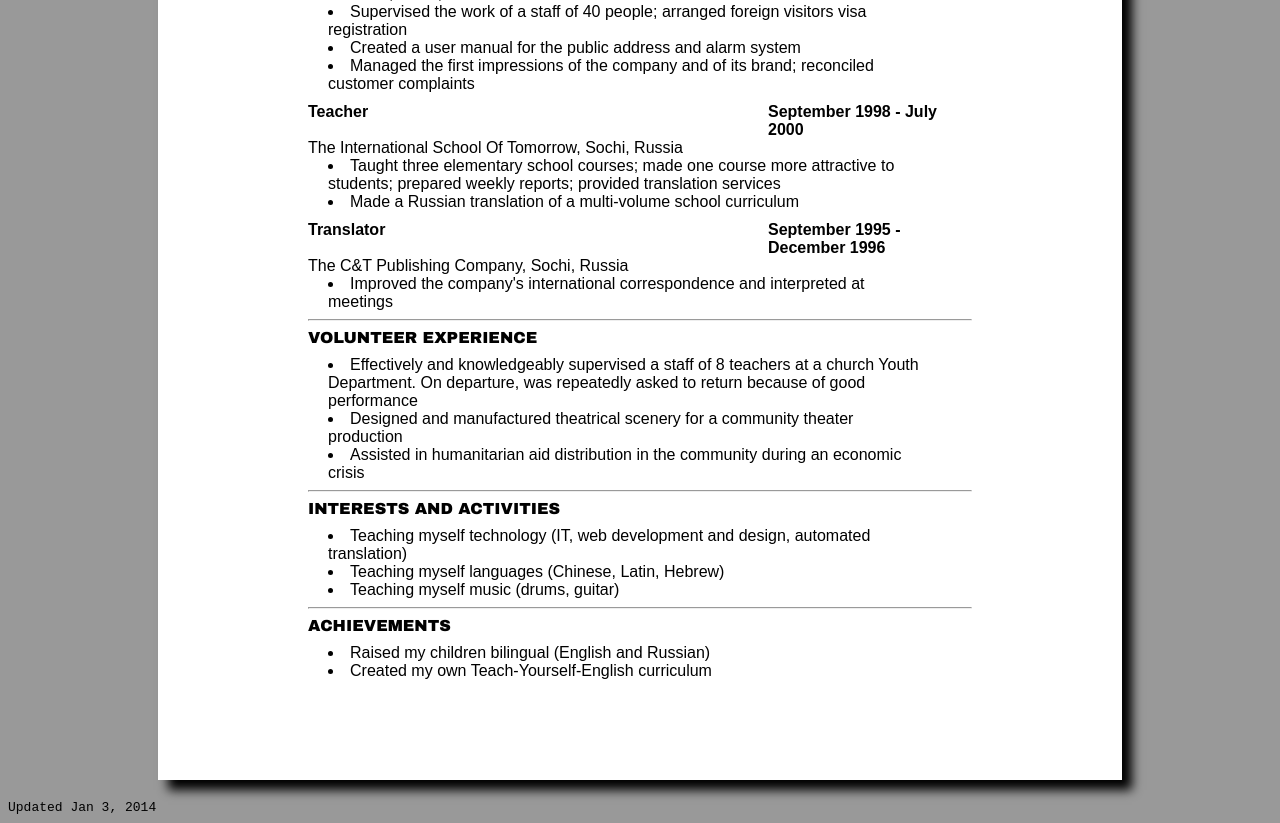
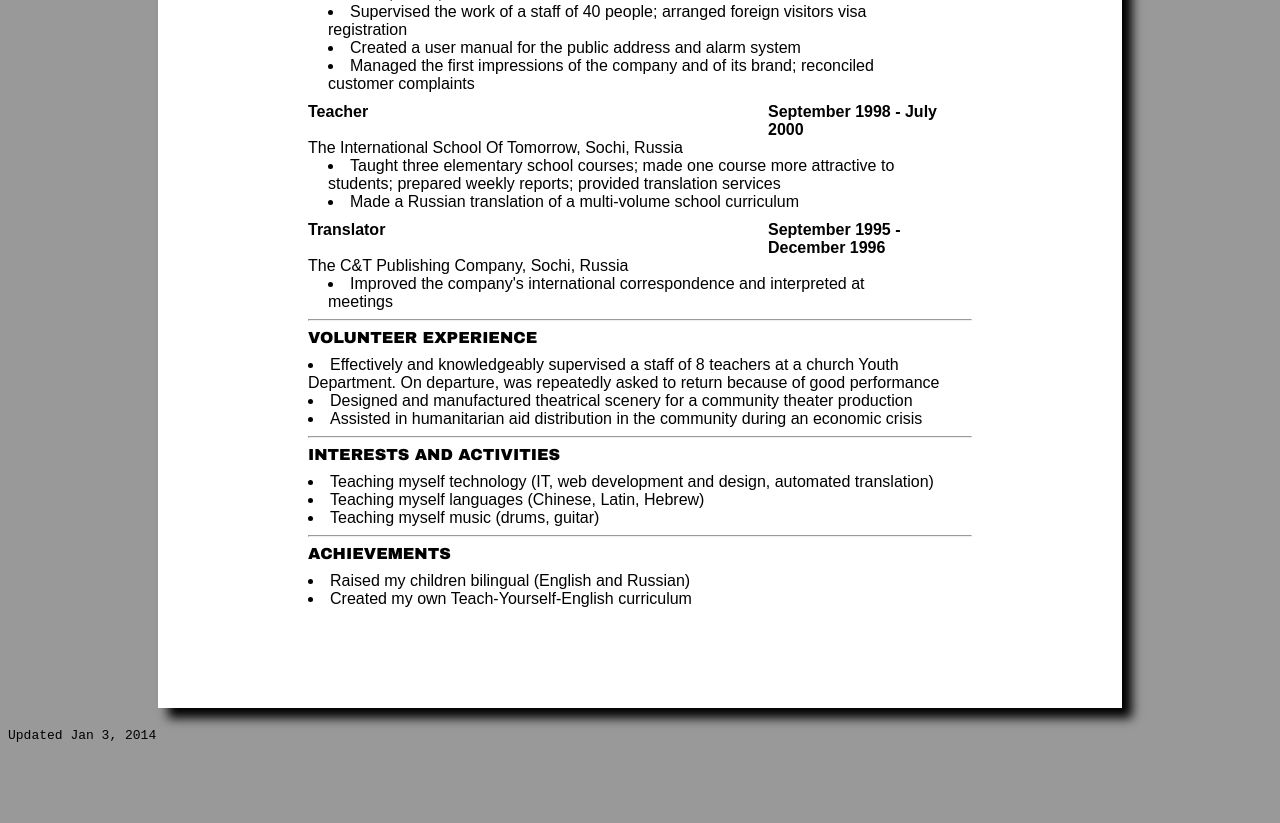
Before and after one commit to igoryen/resume, a website: page views/index.html in a window 1280 px wide. Shown: the part 1970-2793 px from the top of the page. After the commit the page ends 2721 px from the top, so only its background shows below. Drawn offline with Linux system fonts and the light colour scheme.

Commit message:
Made listmaker() dynamic

```diff
--- a/resume.js
+++ b/resume.js
@@ -1,13 +1,22 @@
 
-			var listmaker = function(ary, idr){
-				var bag = "";
+			var listmaker = function(ary, idr, title){ // volun, "volun", "volunteer experience"
+
+				var div_list_title = document.createElement("div");
+				div_list_title.id = idr + "title"; // "volun"
+				div_list_title.className = "main_item";
+				document.getElementById(idr).appendChild(div_list_title);
+				document.getElementById(idr + "title").innerHTML = "<hr>" + title;
+
+
 				for (var i = 0; i < ary.length; i++){
+					var bag = "";
+					var div_list_item = document.createElement("div");
+					div_list_item.id = idr + i;
+					document.getElementById(idr).appendChild(div_list_item);
 					//console.log(ary.length);
-					bag += "<li>";
-					bag += ary[i];
-					bag += "</li>";
+					bag = "<li>"+ ary[i] + "</li>";
+					document.getElementById(idr + i).innerHTML = bag;
 				}
-				document.getElementById(idr).innerHTML = bag;
 			}
 
 			var dispenser = function(obj){
@@ -56,7 +65,6 @@
 				div_proj_title.id = obj.name + "title";
 				div_proj_title.className = "main_item";
 				document.getElementById(obj.name).appendChild(div_proj_title); // div proj / div proj title
-
 				document.getElementById(obj.name + "title").innerHTML = "<hr>" + title;
 
 
@@ -272,20 +280,17 @@
 			document.getElementById("address").innerHTML = address + " &bull; " + phone + " &bull; " + email;
 			document.getElementById("objective").innerHTML = objective;
 
-			listmaker(highlights, "highlights");
+			listmaker(highlights, "highlights", "highlights of qualifications");
 
 			document.getElementById("operatingsystems").innerHTML = oper_sys.join(", ");
 			document.getElementById("programminglanguages").innerHTML = proglang.join(", ");
 			document.getElementById("database").innerHTML = database.join(", ");
 			document.getElementById("softwaretools").innerHTML = software.join(", ");
 
-			listmaker(hobby, "hobby");
-
-
-
+			listmaker(hobby, "hobby", "interests and activities");
 			dispenser(edu);
 			dispenser(exp);
-			listmaker(volun, "volun");
-			listmaker(achiev, "achiev");
+			listmaker(volun, "volun", "volunteer experience");
+			listmaker(achiev, "achiev", "achievements");
 			dispenserForProj(proj, "projects");
 			dispenserForProj(proja, "academic projects");
--- a/views/index.html
+++ b/views/index.html
@@ -15,11 +15,9 @@
 
 			<hr>
 			<div class="main_item">objective</div>
-			<div id="objective">...</div>
+			<div id="objective"></div>
 
-			<hr>
-			<div class="main_item">highlights of qualifications</div>
-			<div id="highlights">...</div>
+			<div id="highlights"></div>
 
 			<hr>
 			<div class="main_item">technical skills</div>
@@ -48,14 +46,14 @@
 					<div class="cell sub_main_item wider" id="edu1name">1</div>
 					<div class="cell sub_main_item righted" id="edu1time">...</div>
 				</div>
-				<div class="row" id="edu1place">...</div>
+				<div class="row" id="edu1place"></div>
 
 
 				<div class="row">
 					<div class="cell sub_main_item wider" id="edu2name">2</div>
-					<div class="cell sub_main_item" id="edu2time">...</div>
+					<div class="cell sub_main_item" id="edu2time"></div>
 				</div>
-				<div class="row" id="edu2place">...</div>
+				<div class="row" id="edu2place"></div>
 				<div class="row indented" id="edu2details"></div>
 
 
@@ -127,18 +125,9 @@
 				<div class="row" id="exp6place">...</div>
 				<div class="row indented" id="exp6details"></div>
 
-				<hr>
-				<div class="main_item">volunteer experience</div>
-				<div class="row indented" id="volun">...</div>
-
-				<hr>
-				<div class="main_item">interests and activities</div>
-				<div class="row indented" id="hobby">...</div>
-
-
-				<hr>
-				<div class="main_item">achievements</div>
-				<div class="row indented" id="achiev">...</div>
+				<div id="volun"></div>
+				<div id="hobby"></div>
+				<div id="achiev"></div>
 
 		</div><!-- canvas -->
 
```
